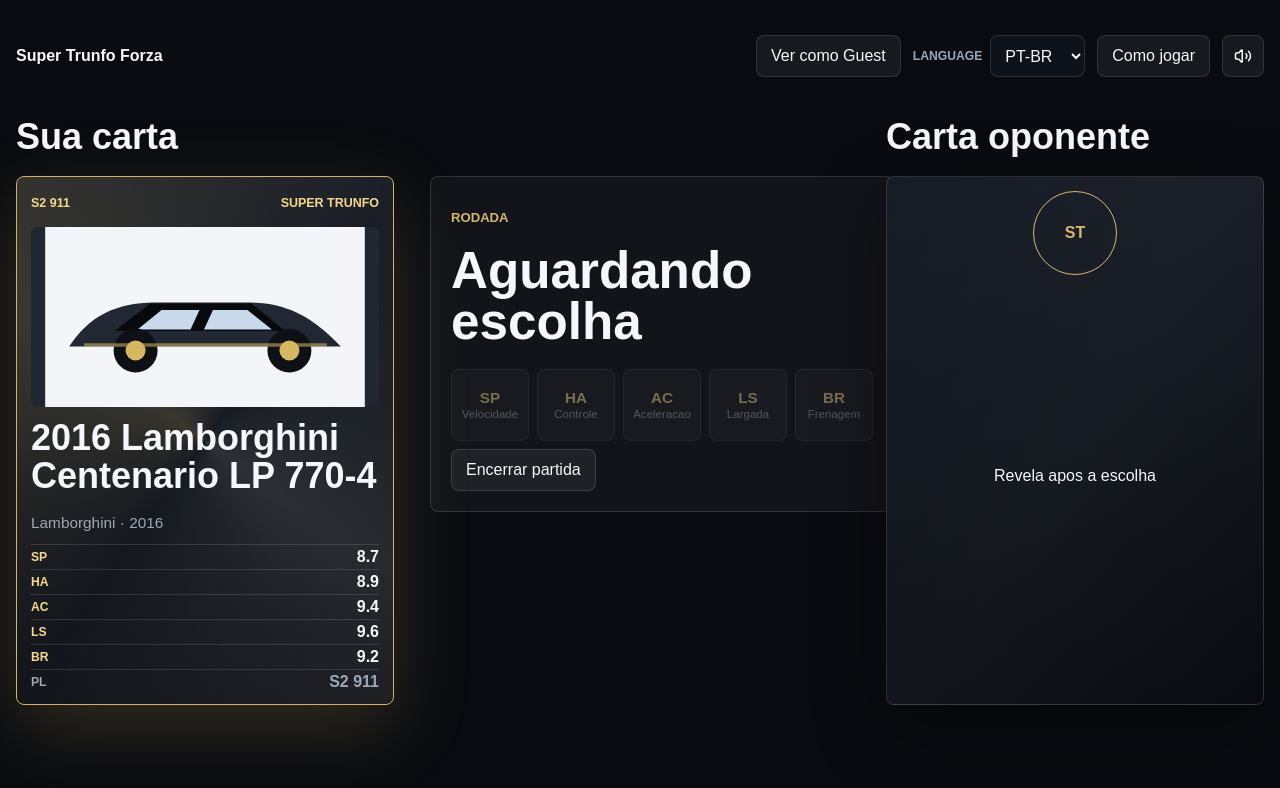
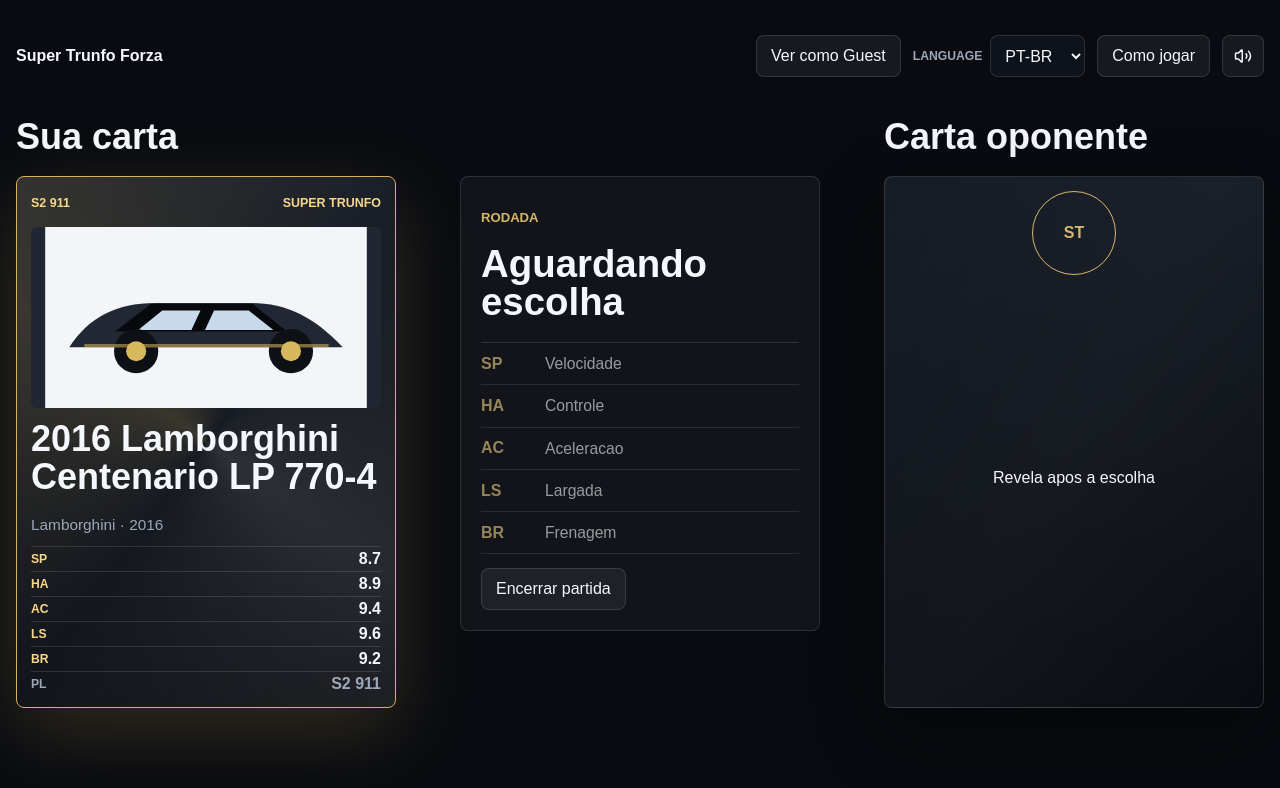
Before and after one commit to watchowski/super-trunfo-forza, a Next.js app: page /room/1234 in a window 1280 px wide. Both pictures are taken after a click on the button "Iniciar partida". Shown: the top 788 px of the page. Built offline with nearby package versions, Linux system fonts and the light colour scheme.

Commit message:
fix: stack round actions as a column

```diff
--- a/src/app/globals.css
+++ b/src/app/globals.css
@@ -285,10 +285,11 @@ select {
 }
 
 .matchLayout {
-  grid-template-columns: minmax(320px, 380px) minmax(420px, 1fr) minmax(320px, 380px);
+  grid-template-columns: minmax(320px, 380px) minmax(280px, 360px) minmax(320px, 380px);
   align-items: start;
   margin-top: 34px;
-  gap: 36px;
+  justify-content: space-between;
+  gap: 28px;
 }
 
 .playerSlot,
@@ -331,8 +332,8 @@ select {
 
 .roundPanel h1 {
   margin: 20px 0 22px;
-  font-size: clamp(2rem, 4vw, 3.35rem);
-  line-height: 1;
+  font-size: clamp(1.8rem, 3vw, 2.8rem);
+  line-height: 0.98;
   letter-spacing: 0;
 }
 
@@ -386,38 +387,52 @@ select {
 
 .statButtons {
   display: grid;
-  grid-template-columns: repeat(5, minmax(78px, 1fr));
-  gap: 8px;
-  margin-bottom: 8px;
+  grid-template-columns: 1fr;
+  gap: 0;
+  margin-bottom: 14px;
+  border-top: 1px solid rgba(255, 255, 255, 0.12);
 }
 
 .statButton {
   display: grid;
+  grid-template-columns: 52px 1fr;
   min-width: 0;
-  min-height: 72px;
-  align-content: center;
-  gap: 2px;
-  padding: 9px 8px;
-  text-align: center;
+  min-height: 0;
+  align-items: center;
+  gap: 12px;
+  padding: 12px 0;
+  text-align: left;
+  border: 0;
+  border-bottom: 1px solid rgba(255, 255, 255, 0.12);
+  border-radius: 0;
+  background: transparent;
 }
 
 .statButton strong {
   color: #f7d889;
-  font-size: 0.95rem;
+  font-size: 1rem;
   line-height: 1;
 }
 
 .statButton span {
   min-width: 0;
-  color: var(--muted);
-  font-size: 0.72rem;
+  color: var(--text);
+  font-size: 0.98rem;
   line-height: 1.1;
   overflow-wrap: anywhere;
 }
 
 .statButton:disabled {
-  opacity: 0.45;
+  opacity: 0.82;
   cursor: not-allowed;
+}
+
+.statButton:disabled strong {
+  color: rgba(247, 216, 137, 0.7);
+}
+
+.statButton:disabled span {
+  color: rgba(244, 247, 251, 0.72);
 }
 
 .modalBackdrop {
@@ -453,6 +468,6 @@ select {
   }
 
   .statButtons {
-    grid-template-columns: repeat(2, minmax(0, 1fr));
+    grid-template-columns: 1fr;
   }
 }
```
